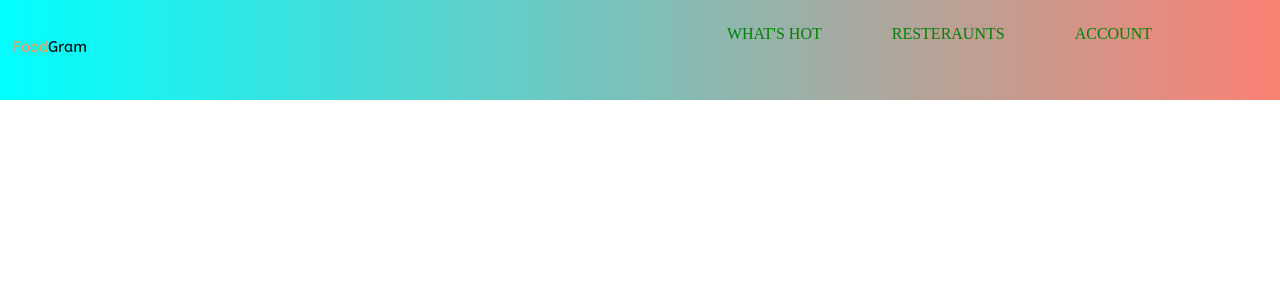
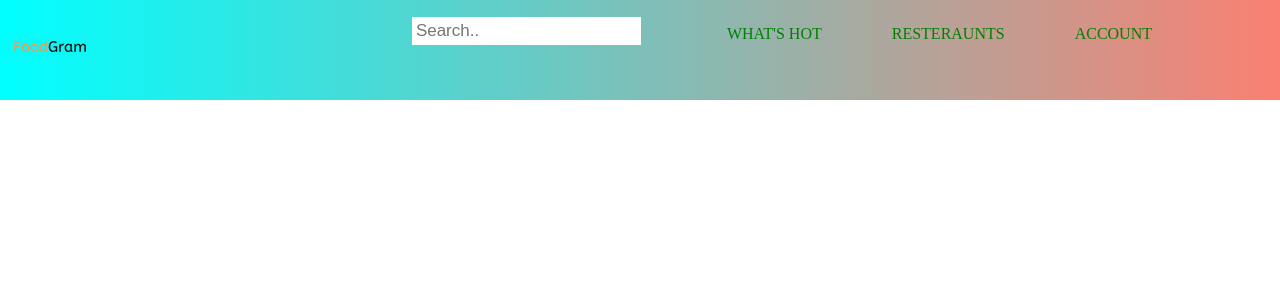
Before and after one commit to mjl776/FoodGram, a Vue app: page / in a window 1280 px wide. Shown: the top 300 px of the page. Built offline with nearby package versions, Linux system fonts and the light colour scheme.

Commit message:
added searchbar and changed font of navbar

```diff
--- a/src/components/Navbar.vue
+++ b/src/components/Navbar.vue
@@ -5,6 +5,7 @@
             <li> <a href = "#whatshot"> What's hot </a> </li>
             <li> <a href = "#Resteraunts"> Resteraunts </a> </li>
             <li> <a href = "#Accounts"> Account </a> </li>
+            <input type="text" placeholder="Search..">
         </ul>
         </nav>
     </div>
@@ -30,10 +31,10 @@ export default {
     }
 
     nav input[type=text] {
-        float: right;
+        float: left;
         padding: 4px;
         border: none;
-        margin-top: 8px;
+        margin-top: 17px;
         margin-right: 16px;
         font-size: 17px;
     }
```
